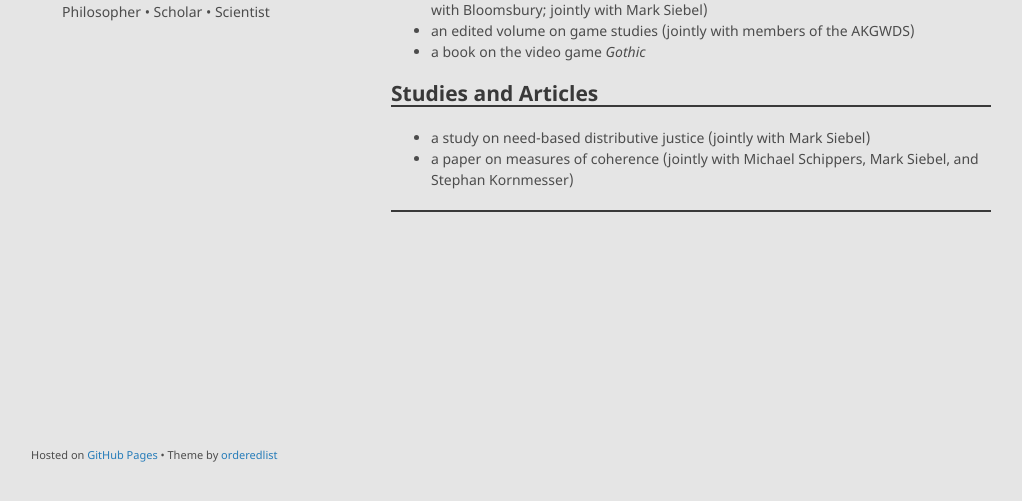
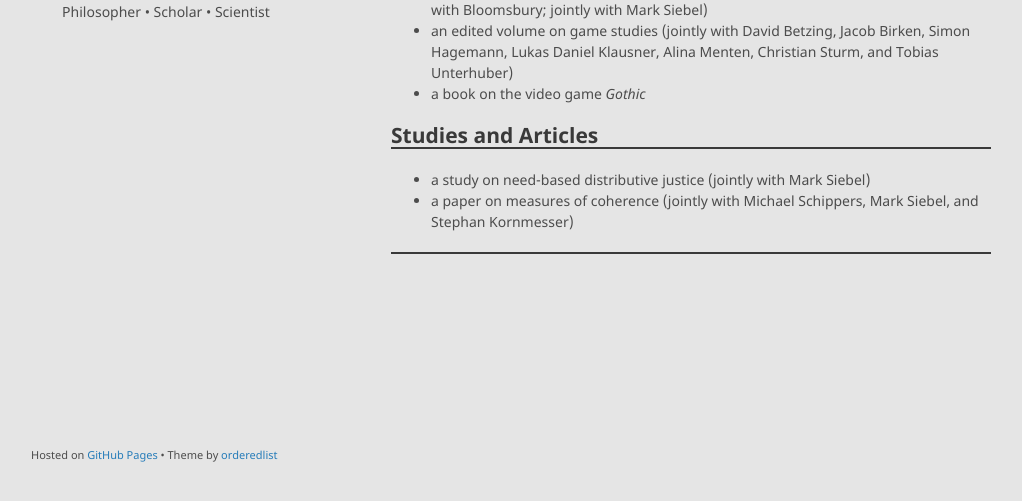
Before and after one commit to alephmembeth/alephmembeth.github.io, a Jekyll site: the page built from projects.md, in a window 1280 px wide, cut to the strip 366-867 px from the top of the page. Shown: the whole strip, without its empty margins (129-1151 px from the left). Built offline with Jekyll 4.4.1, drawn with Linux system fonts in a browser that asks for light colours; our own code applies the rules of GitHub Pages for plain Markdown files.

Commit message:
Update projects.md

```diff
--- a/projects.md
+++ b/projects.md
@@ -14,7 +14,7 @@ Below, you can find a selection of my current projects.
 
 + a German translation of _Experimental Philosophy for Beginners_ (to be published with J.B. Metzler; jointly with Stephan Kornmesser and Svea Reinken)
 + an edited volume on experimental philosophy of distributive justice (to be published with Bloomsbury; jointly with Mark Siebel)
-+ an edited volume on game studies (jointly with members of the AKGWDS)
++ an edited volume on game studies (jointly with David Betzing, Jacob Birken, Simon Hagemann, Lukas Daniel Klausner, Alina Menten, Christian Sturm, and Tobias Unterhuber)
 + a book on the video game _Gothic_
 
 ## Studies and Articles
```
